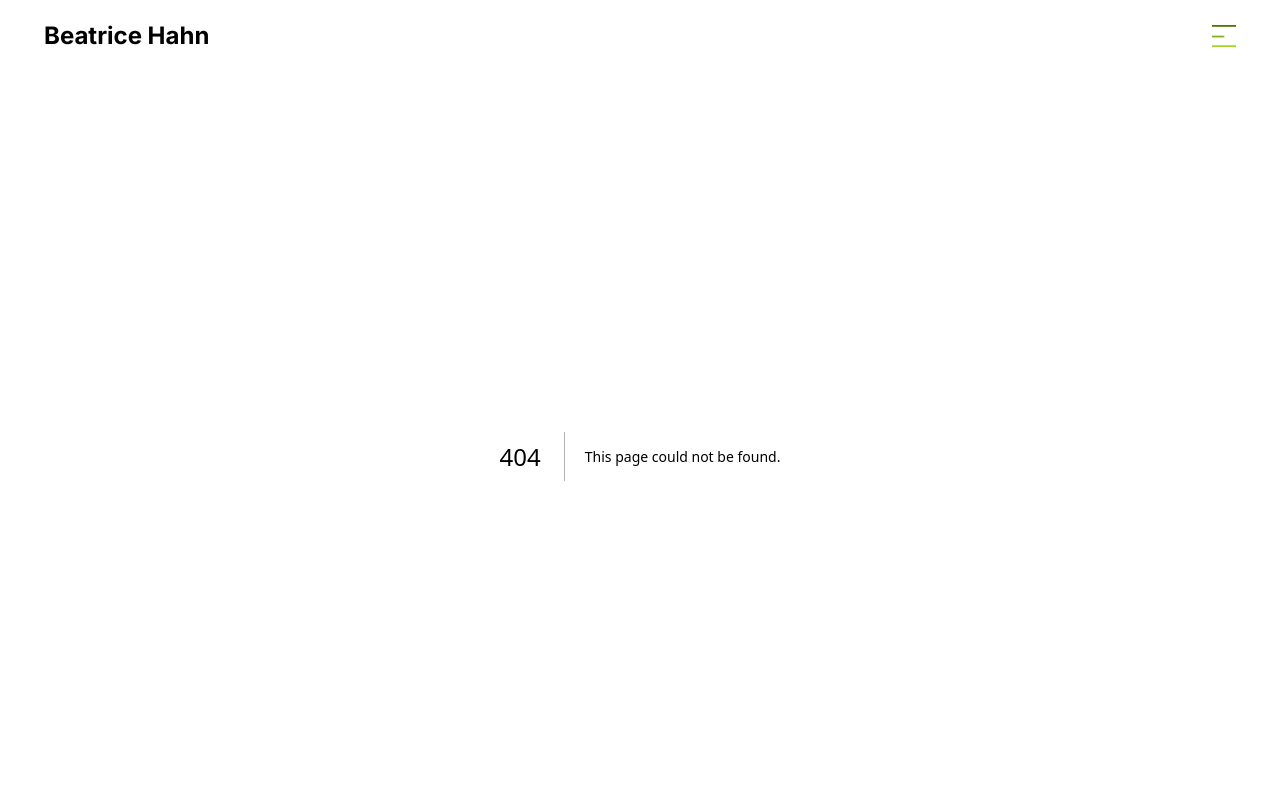
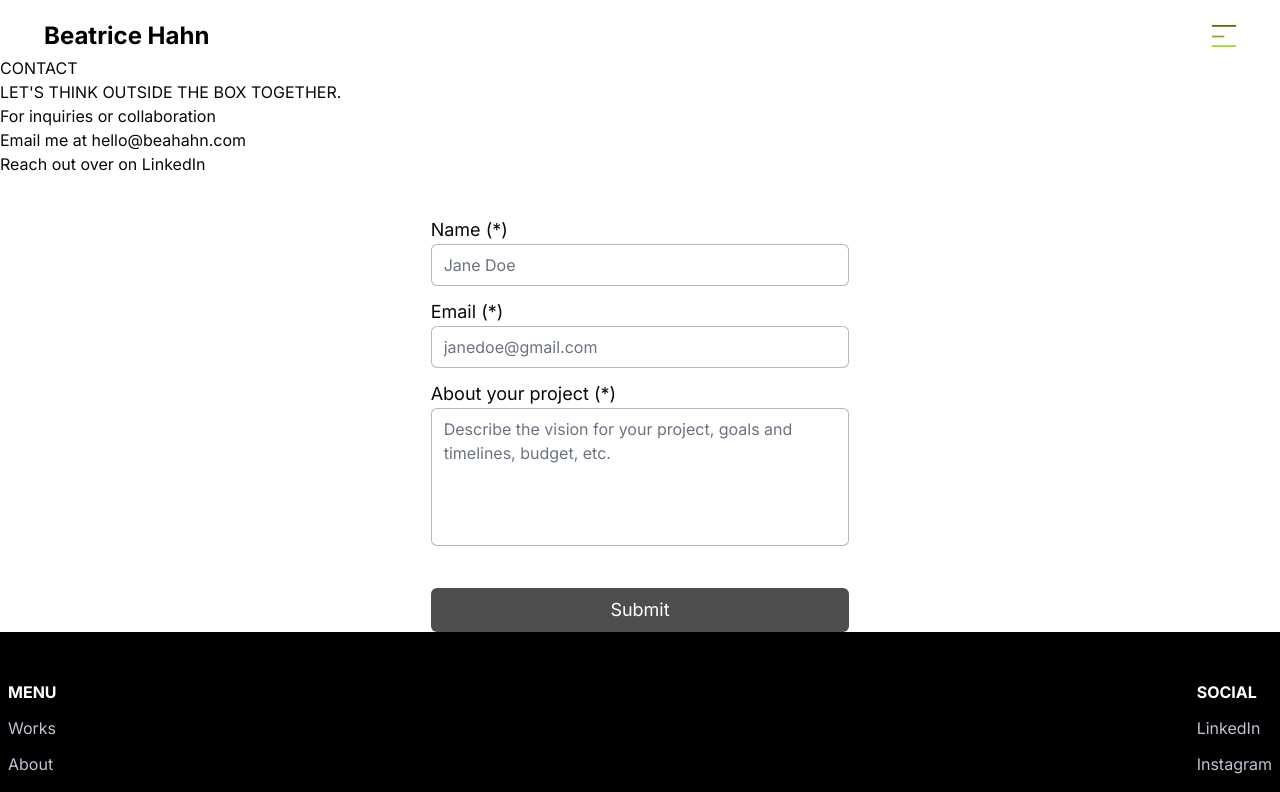
Before and after one commit to beatricehahn/nextjs-portfolio, a Next.js app: page /old_contact in a window 1280 px wide. Before the commit this address had no page. Shown: the top 792 px of the page. Built offline with nearby package versions, Linux system fonts and the light colour scheme.

Commit message:
Store old content

```diff
--- /dev/null
+++ b/app/api/send.ts
@@ -0,0 +1,29 @@
+import type { NextApiRequest, NextApiResponse } from "next";
+// import sendgrid package
+import sendgridMail from '@sendgrid/mail';
+
+sendgridMail.setApiKey(process.env.SENDGRID_API_KEY!)
+
+type Data = {
+    success: boolean
+}
+
+export default async (req: NextApiRequest, res: NextApiResponse<Data>) => {
+    if (req.method === 'POST') {
+        const { name, email, message } : {name: string, email: string, message: string} = req.body;
+        const msg = {
+            // initialize message structure
+            to: 'hello@beahahn.com',
+            from: 'bhahn.dev@gmail.com',
+            subject: `${name.toUpperCase()} sent you a message`,
+            text: `Email => ${email}`,
+            html: `<strong>${message}</strong>`
+        }
+        try {
+            await sendgridMail.send(msg);
+            res.status(200).json({success: true})
+        } catch (err) {
+            res.status(200).json({ success: false })
+        }
+    }
+}
--- a/app/contact/page.tsx
+++ b/app/old_contact/page.tsx
@@ -1,7 +1,23 @@
+"use client"
 import Input from "@/components/atoms/Input";
 import MessageBox from "@/components/atoms/MessageBox";
+import { FormEvent } from 'react';
 
-export default function Contact() {
+export default function DeprecatedContact() {
+    async function onSubmit(event: FormEvent<HTMLFormElement>) {
+        event.preventDefault();
+
+        const formData = new FormData(event.currentTarget);
+        const response = await fetch('/api/send', {
+            method: 'POST',
+            body: formData
+        });
+
+        const data = await response.json();
+
+
+    }
+
     return (
         <div>
             <div>
@@ -14,24 +30,24 @@ export default function Contact() {
                 <br/>
             </div>
             <div className='px-3 pt-10'>
-                <form action="" className="flex flex-col items-center w-1/3 mx-auto">
+                <form onSubmit={onSubmit} action="" className="flex flex-col items-center w-1/3 mx-auto">
                     <Input
                         id="name"
                         name="name"
                         placeholder="Jane Doe"
-                        label="Name"
+                        label="Name (*)"
                     />
                     <Input
                         id="email"
                         name="email"
                         placeholder="janedoe@gmail.com"
-                        label="Email"
+                        label="Email (*)"
                     />
                     <MessageBox
                         id="message"
                         name="message"
                         placeholder="Describe the vision for your project, goals and timelines, budget, etc. "
-                        label="Your Message"
+                        label="About your project (*)"
                     />
                     <button className='w-full py-2 mt-6 text-lg text-white bg-white-800 active:bg-black-200 rounded-md focus:ring-2 focus:ring-purple disabled:bg-opacity-50 disabled:cursor-not-allowed' type="submit">Submit</button>
                 </form>
--- /dev/null
+++ b/app/old_work/project/page.tsx
@@ -0,0 +1,7 @@
+export default function Project() {
+    return (
+        <div>
+
+        </div>
+    );
+}
--- a/app/page.tsx
+++ b/app/page.tsx
@@ -1,5 +1,4 @@
 import Hero from "@/components/Hero";
-import QuoteBlock from "@/components/QuoteBlock";
 //import Grid from "@/components/Grid";
 import { SelectedContent } from "@/components/organisms/SelectedContent";
 
@@ -7,7 +6,6 @@ export default function Home() {
   return (
     <main className="relative flex justify-center items-center flex-col overflow-hidden mx-auto sm:px-10">
       <Hero />
-      <QuoteBlock />
       <SelectedContent />
     </main>
   );
--- a/components/atoms/Input.tsx
+++ b/components/atoms/Input.tsx
@@ -15,6 +15,7 @@ const Input = ({ id, name, label, placeholder, ...props } : InputProps) => {
             id={id}
             name={name}
             placeholder={placeholder}
+            required
             { ...props}
             className='w-full text-gray-900 placeholder-gray-40 border-gray-500 border-opacity-50 focus:ring-2 focus:ring-purple rounded-md'
         />
--- a/components/atoms/MessageBox.tsx
+++ b/components/atoms/MessageBox.tsx
@@ -16,6 +16,7 @@ const MessageBox = ({ id, name, label, placeholder, ...props } : MessageBoxProps
             rows={5}
             style={{ resize: 'none' }}
             placeholder={placeholder}
+            required
             { ...props}
             className='w-full text-gray-900 placeholder-gray-40 border-gray-500 border-opacity-50 focus:ring-2 focus:ring-purple rounded-md'
         ></textarea>
```
Also changed, not shown: app/old_about/page.tsx (renamed from app/about/page.tsx), app/old_work/page.tsx (renamed from app/work/page.tsx).
